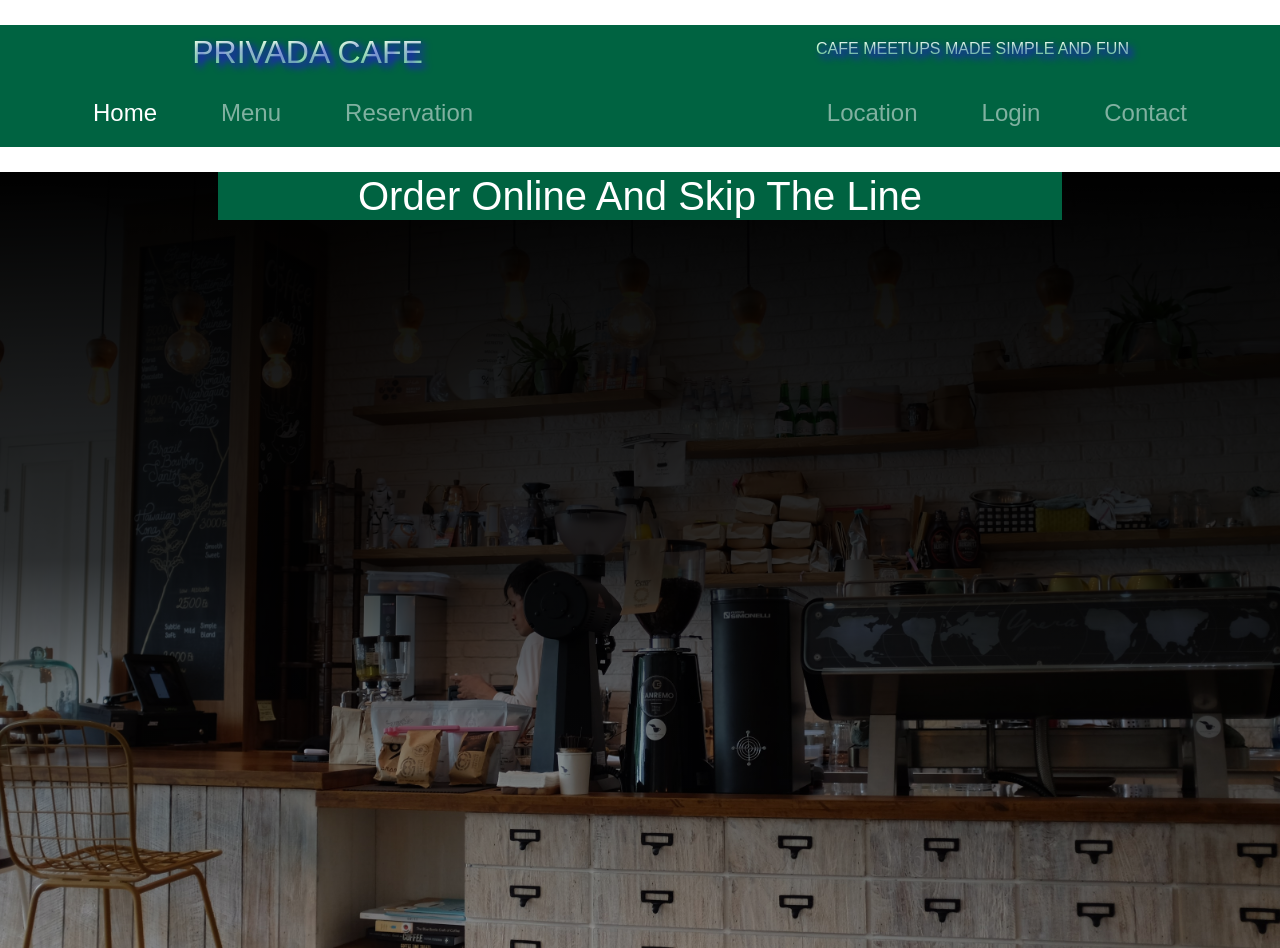
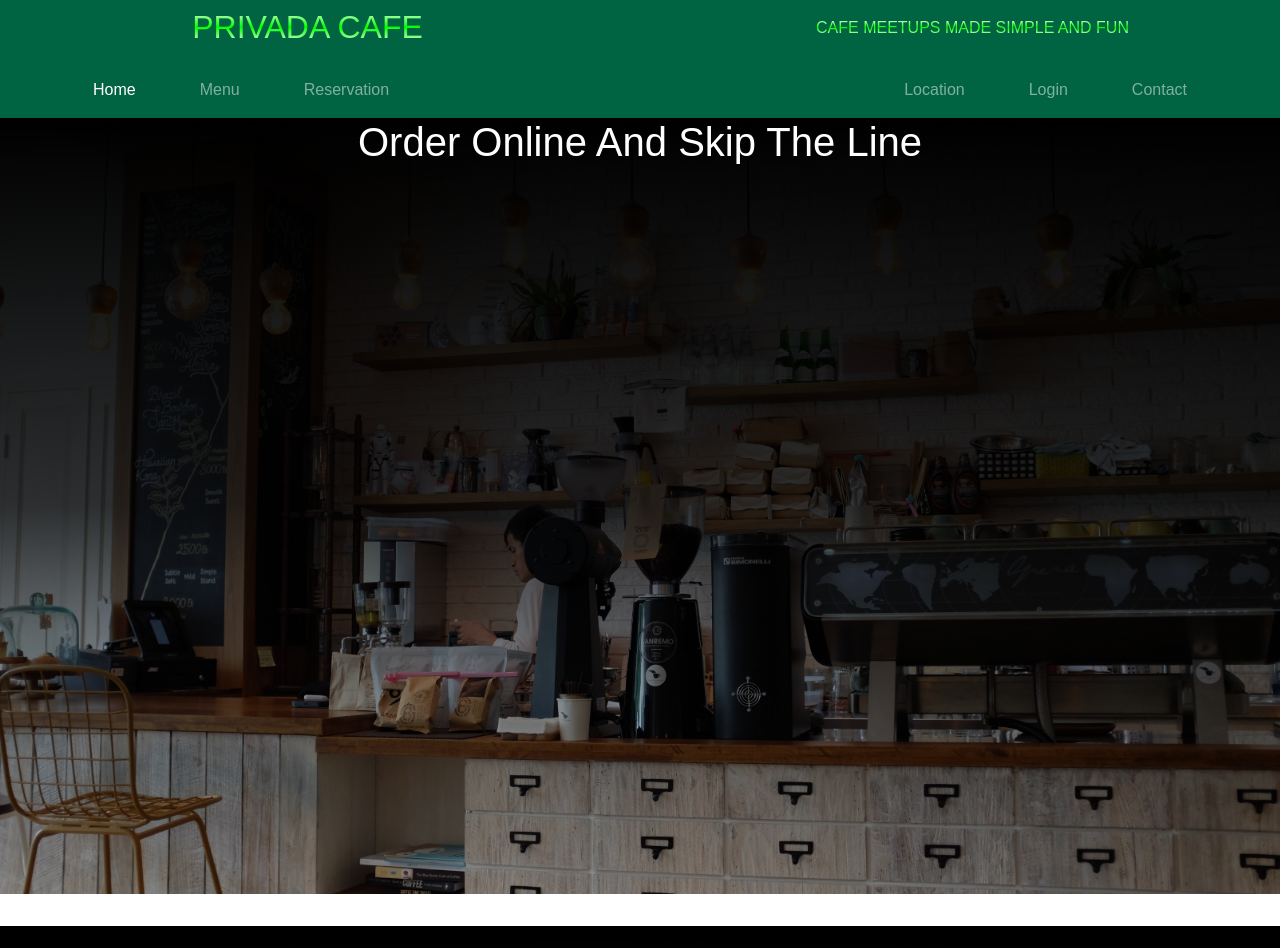
Before and after one commit to ChrisP1108/Privada_Cafe, a website: page index.html in a window 1280 px wide. Shown: the top 948 px of the page. Drawn offline with nearby package versions, Linux system fonts and the light colour scheme.

Commit message:
Homepage Logo Styling Revision

```diff
--- a/css/_home.scss
+++ b/css/_home.scss
@@ -9,7 +9,7 @@
 }
 .gradient-text {
     background-color: $white;
-    background-image: linear-gradient( $white, $white-green);
+    background-image: linear-gradient( $white, $light-green, $white);
     background-size: 100%;
     -webkit-background-clip: text;
     -moz-background-clip: text;
--- a/css/styles.scss
+++ b/css/styles.scss
@@ -1,4 +1,4 @@
 @import 'variables';
 @import 'defaults';
-@import 'menu';
+//@import 'menu';
 @import 'home';
```
Also changed, not shown: css/styles.css.
